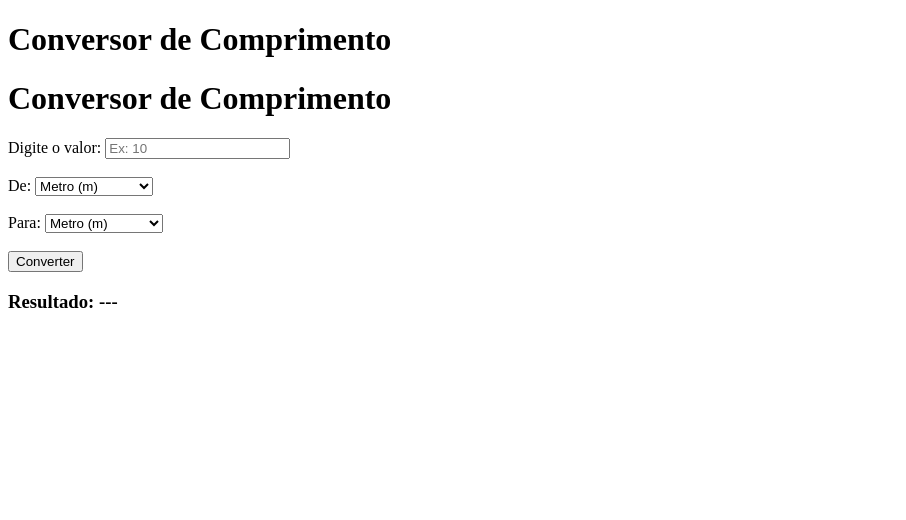
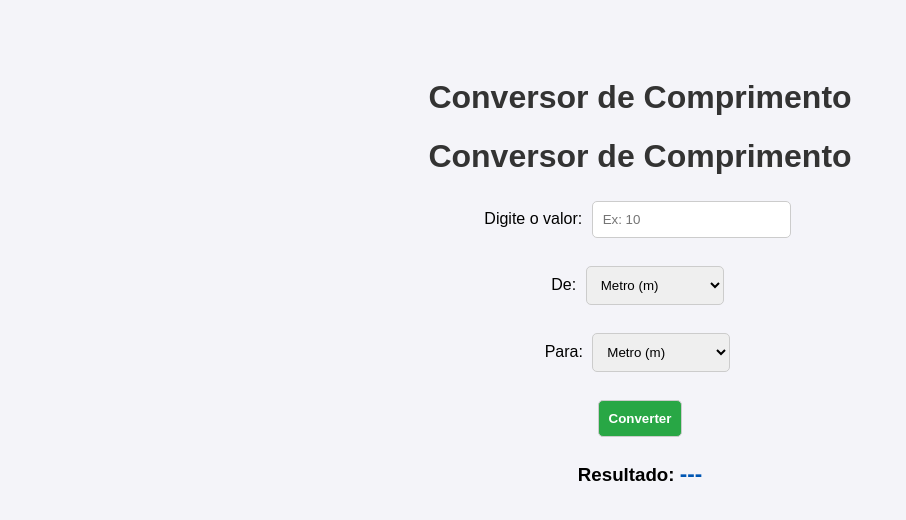
Before and after one commit to jonasmikea/conversor-unidades-comprimento, a plain HTML site: page index.html in a window 1280 px wide. Shown: the whole page, without its empty margins (0-906 px from the left). Drawn offline with Linux system fonts and the light colour scheme.

Commit message:
feat: Versão 2.0 com novo design (#1)
* docs: AJUSTE NA DOCUMENTAÇÃO

* docs: 📝 atualiza readme

* 💄 feat: adiciona estilizacao CSS moderna na pagina

* 📝 docs: adiciona instrucoes de uso no README

```diff
--- a/index.html
+++ b/index.html
@@ -3,6 +3,7 @@
 <head>
     <meta charset="UTF-8">
     <title>Conversor de Comprimento</title>
+    <link rel="stylesheet" href="style.css">
 </head>
 <body>
     <h1>Conversor de Comprimento</h1>
--- /dev/null
+++ b/style.css
@@ -0,0 +1,25 @@
+body {
+    font-family: Arial, sans-serif;
+    background-color: #f4f4f9;
+    text-align: center;
+    padding: 50px;
+}
+h1 { color: #333; }
+input, select, button {
+    padding: 10px;
+    margin: 5px;
+    border-radius: 5px;
+    border: 1px solid #ccc;
+}
+button {
+    background-color: #28a745;
+    color: white;
+    cursor: pointer;
+    font-weight: bold;
+}
+button:hover { background-color: #218838; }
+#resultado {
+    font-size: 1.2em;
+    color: #0056b3;
+    font-weight: bold;
+}
```
Also changed, not shown: 1 other file.
